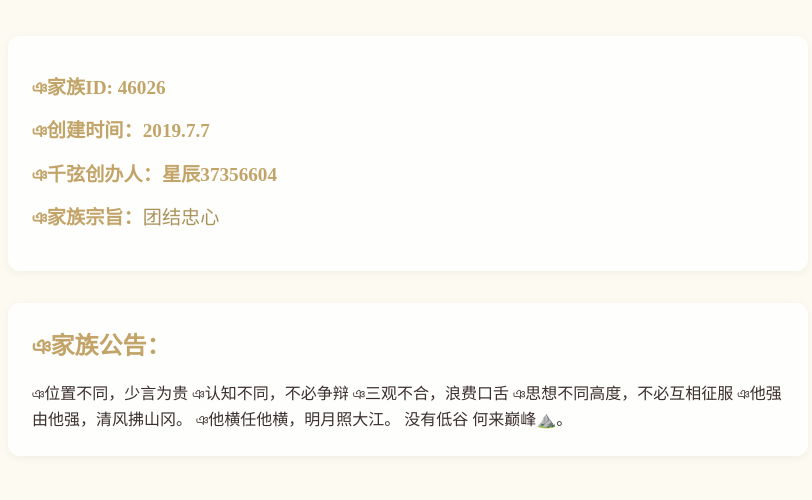
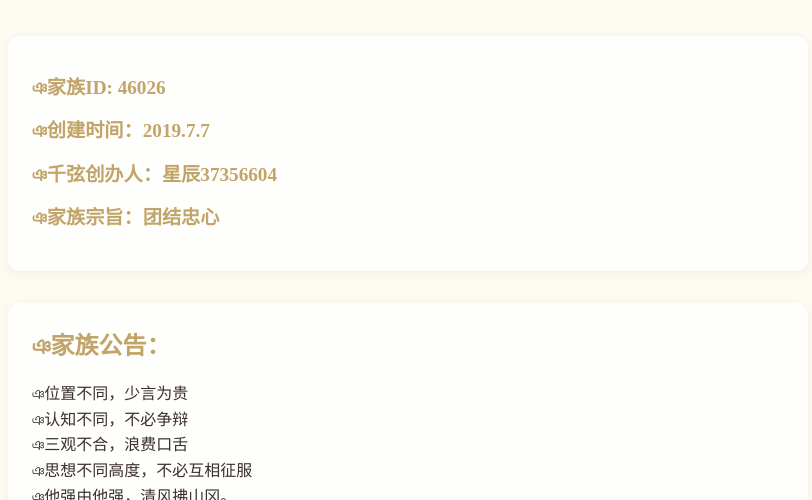
Before and after one commit to NENWA618/qianxian, a plain HTML site: page index.html in a window 1280 px wide. Shown: the part 300-800 px from the top of the page, without its empty margins (232-1044 px from the left). Drawn offline with Linux system fonts and the light colour scheme.

Commit message:
Update index.html

```diff
--- a/index.html
+++ b/index.html
@@ -29,19 +29,19 @@
   <h2>ঞ创建时间：2019.7.7</h2>
   <h2>ঞ千弦创办人：星辰37356604</h2>
   <h2></h2>
-  <h2>ঞ家族宗旨：<a href="members.html" target="_blank">团结忠心</a></h2>
+  <h2>ঞ家族宗旨：团结忠心</a></h2>
 </section>
 
   <!-- Announcement Section -->
 <section class="announcement">
   <h2>ঞ家族公告：</h2>
-  <p>ঞ位置不同，少言为贵
-ঞ认知不同，不必争辩
-ঞ三观不合，浪费口舌
-ঞ思想不同高度，不必互相征服
-ঞ他强由他强，清风拂山冈。
-ঞ他横任他横，明月照大江。
-没有低谷 何来巅峰⛰️。</p>
+  <p>ঞ位置不同，少言为贵</p>
+  <p>ঞ认知不同，不必争辩</p>
+  <p>ঞ三观不合，浪费口舌</p>
+  <p>ঞ思想不同高度，不必互相征服</p>
+  <p>ঞ他强由他强，清风拂山冈。</p>
+  <p>ঞ他横任他横，明月照大江。</p>
+  <p>没有低谷 何来巅峰⛰️。</p>
 </section>
 
 <script src="main.js"></script>
```
